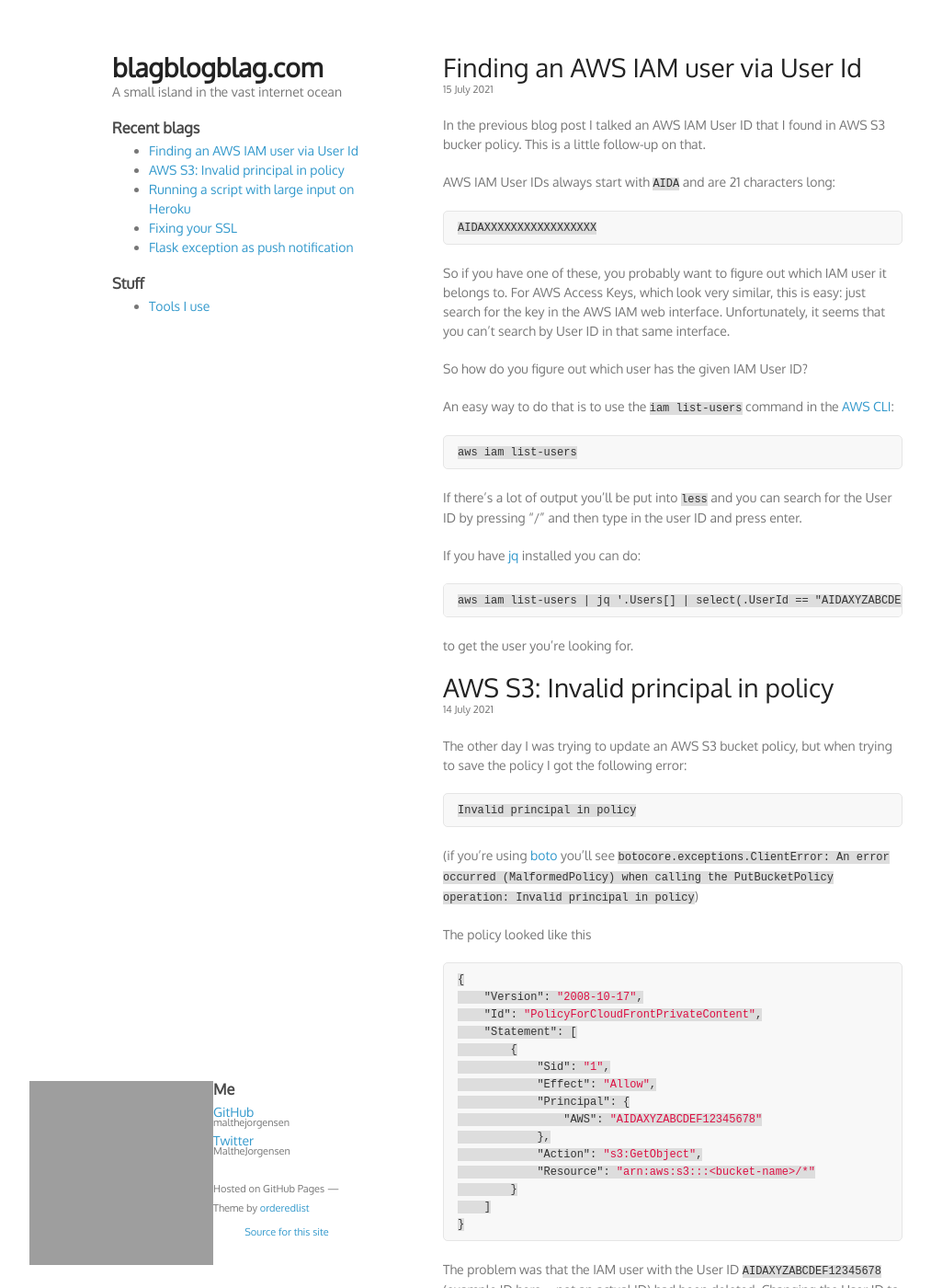
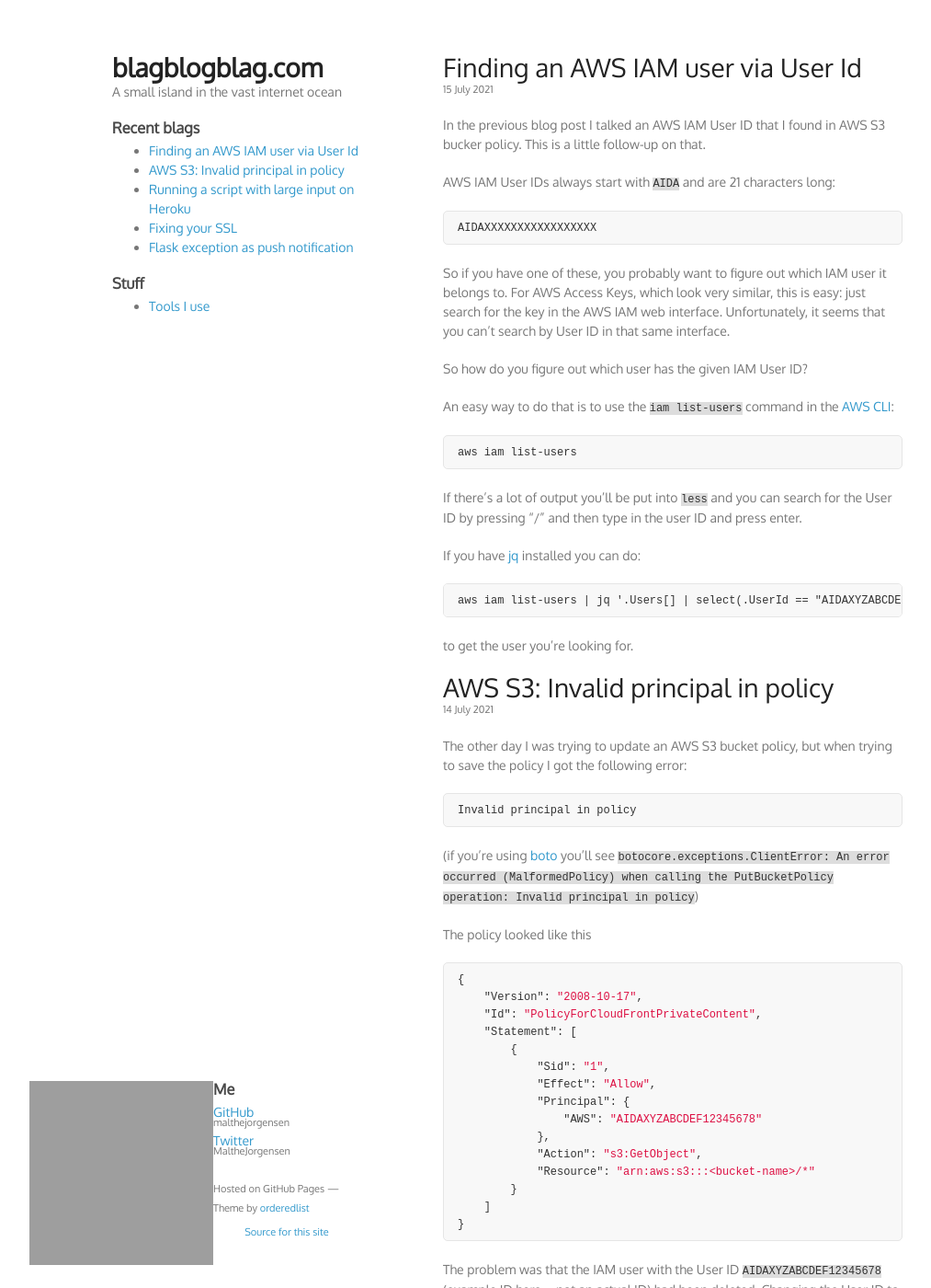
Before and after one commit to malthejorgensen/blagblogblag.com, a Jekyll site: the page built from index.html, in a window 1280 px wide and 1400 px high. Shown: the whole window at 92% size, without its empty margins (88-1101 px from the left). Built offline with Jekyll 4.4.1, drawn with Linux system fonts in a browser that asks for light colours; some web fonts are replaced; the list of posts is cut into pages by our own code; grey boxes are pictures that could not be loaded.

Commit message:
Code highlighting: Fix text background in code blocks

```diff
--- a/stylesheets/malthe.css
+++ b/stylesheets/malthe.css
@@ -9,6 +9,9 @@ body {
 code {
   font-family: 'PT Mono', 'Courier New', monospace;
   background-color: #DDD;
+}
+pre code {
+  background-color: inherit;
 }
 
 /* Blog post titles */
```
